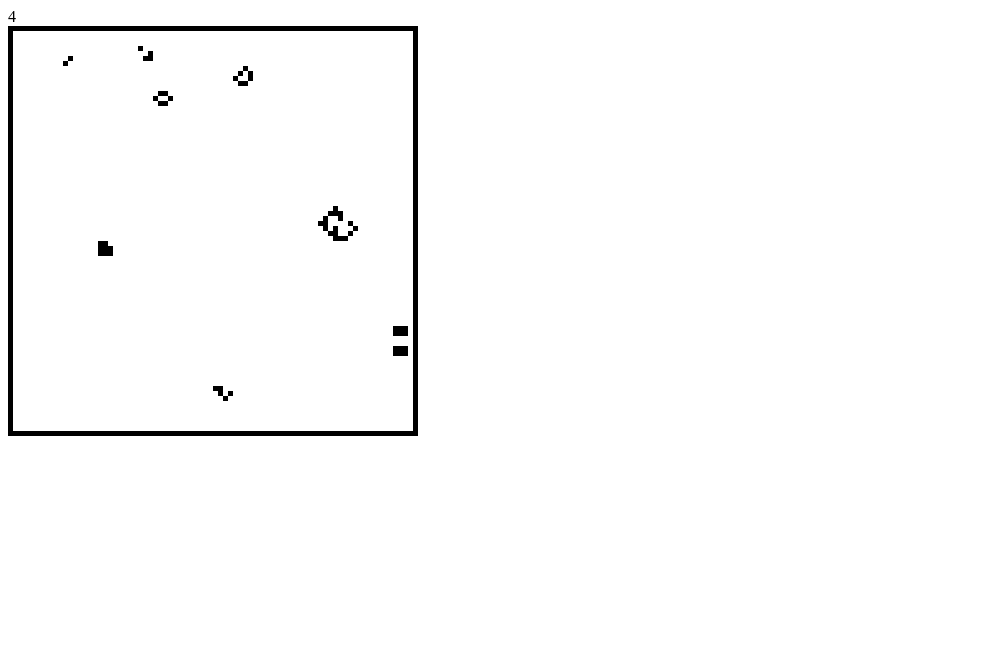
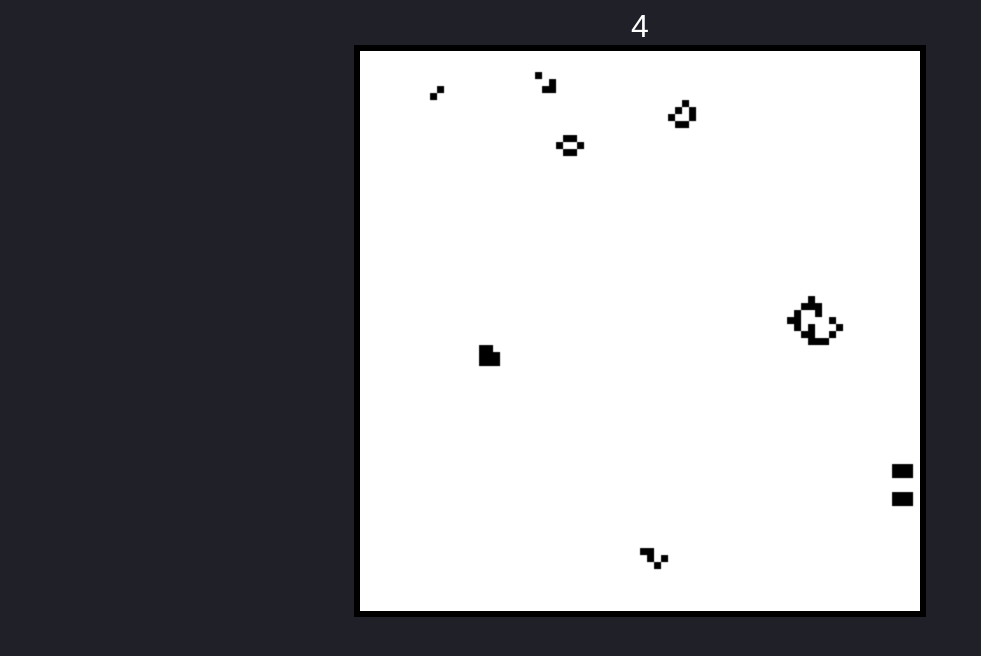
Before and after one commit to nicolaspons/game_of_life, a plain HTML site: page index.html in a window 1280 px wide. Shown: the whole page, without its empty margins (0-981 px from the left). Drawn offline with Linux system fonts and the light colour scheme.

```diff
--- a/styles.css
+++ b/styles.css
@@ -1,9 +1,9 @@
 canvas {
-    border: 5px solid black;
-    background-size: 100%;
+    border: solid.2em #000;
+    height: 70vh;
 }
 
-#body {
+body {
     background: #202028;
     color: #fff;
     font-family: sans-serif;
```
